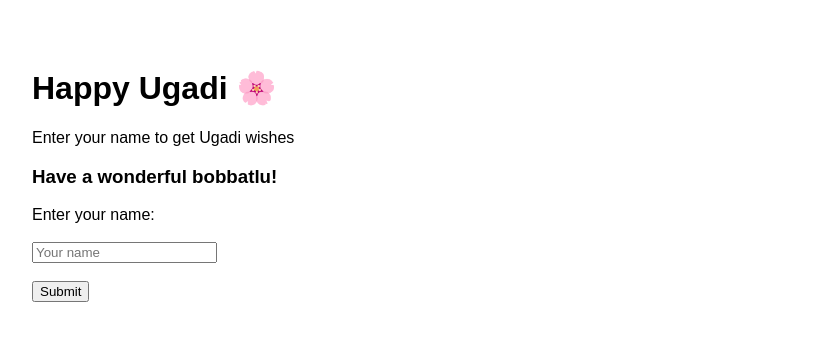
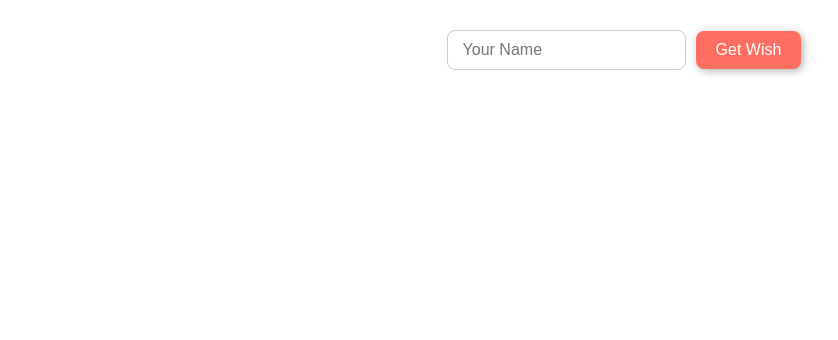
Before and after one commit to karthikweb123/happyugadi-react-project, a React (Vite) app: page / in a window 1280 px wide. Shown: the top 340 px of the page, without its empty margins (16-854 px from the left). Built offline with nearby package versions, Linux system fonts and the light colour scheme.

Commit message:
Update Ugadi App.jsx
om sri bhagavate vasudevaya namah

```diff
--- a/src/App.jsx
+++ b/src/App.jsx
@@ -1,13 +1,61 @@
-import UgadiForm from './components/UgadiForm'
+import React, { useState } from "react";
 
-export default function App() {
+const UgadiForm = () => {
+  const [name, setName] = useState("");
+  const [wish, setWish] = useState("");
+
+  const handleClick = () => {
+    if (!name.trim()) {
+      setWish("Please enter your name 🌿");
+    } else {
+      setWish(`Happy Ugadi, ${name}! 🌸 Wishing you joy, prosperity, and happiness in the new year! ✨`);
+    }
+  };
+
   return (
-    <div style={{padding:"40px", fontFamily:"Arial"}}>
-      <h1>Happy Ugadi 🌸</h1>
-      <p>Enter your name to get Ugadi wishes</p>
-      <h3>Have a wonderful bobbatlu!</h3>
+    <div style={{ textAlign: "center", marginTop: "30px" }}>
+      <input
+        type="text"
+        placeholder="Your Name"
+        value={name}
+        onChange={(e) => setName(e.target.value)}
+        style={{
+          padding: "10px 15px",
+          fontSize: "1rem",
+          borderRadius: "8px",
+          border: "1px solid #ccc",
+          outline: "none",
+          marginRight: "10px"
+        }}
+      />
+      <button
+        onClick={handleClick}
+        style={{
+          padding: "10px 20px",
+          fontSize: "1rem",
+          borderRadius: "8px",
+          border: "none",
+          backgroundColor: "#ff6f61",
+          color: "#fff",
+          cursor: "pointer",
+          boxShadow: "2px 2px 8px rgba(0,0,0,0.3)"
+        }}
+      >
+        Get Wish
+      </button>
 
-      <UgadiForm />
+      {wish && (
+        <div style={{ marginTop: "30px", fontSize: "1.3rem", color: "#2e7d32", lineHeight: "1.5" }}>
+          <p>{wish}</p>
+          <img
+            src="https://images.unsplash.com/photo-1581992021676-89428e2f5de2?auto=format&fit=crop&w=800&q=80"
+            alt="Ugadi Flowers"
+            style={{ width: "250px", borderRadius: "15px", marginTop: "20px", boxShadow: "2px 2px 12px rgba(0,0,0,0.3)" }}
+          />
+        </div>
+      )}
     </div>
-  )
-}
+  );
+};
+
+export default UgadiForm;
```
